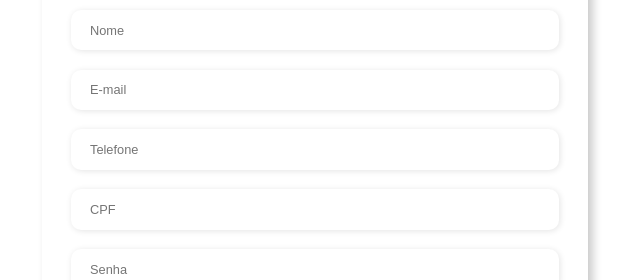
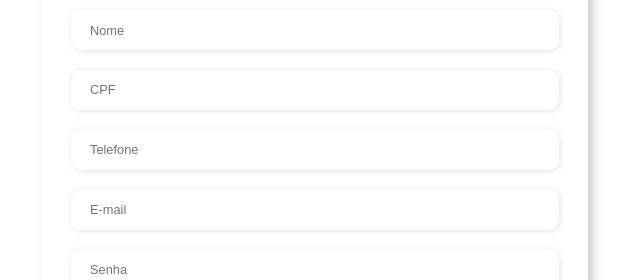
Before and after one commit to deborahwyny/projeto18-freela-front, a React (Vite) app: page /cadastro in a window 1280 px wide. Shown: the part 242-522 px from the top of the page, without its empty margins (325-965 px from the left). Built offline with nearby package versions, Linux system fonts and the light colour scheme.

Commit message:
cadastro formulario

```diff
--- a/src/pages/Cadastro.jsx
+++ b/src/pages/Cadastro.jsx
@@ -1,6 +1,6 @@
 import React from "react";
 import styled from "styled-components";
-import { Link, useNavigate } from "react-router-dom"; import Logo from "../components/Logo";
+import { Link, useNavigate } from "react-router-dom";
 import CadastreImage from "../assets/cadastre-se.png";
 import apiAuth from "../services/apiAuth";
 import { useState } from "react";
@@ -8,26 +8,43 @@ import { useState } from "react";
 
 
 export default function Cadastro() {
-    const [form, setForm] = useState({email: "", senha: "", telefone:"", cpf:"", senha:"", confirmaSenha:""})
+    const [form, setForm] = useState({nome:"", cpf:"", telefone:"", email: "", senha: "", senha:"", confirmar_senha:""})
     const navigate = useNavigate()
 
 
     function formulario(e){
-        setForm({...form, [e.target.name]:[e.target.value]})
+        setForm({...form, [e.target.name]:e.target.value})
 
       }
 
+      const body = {
+        nome: form.nome,
+        cpf: form.cpf,
+        telefone:form.telefone,
+        email: form.email,
+        senha: form.senha,
+        confirmar_senha: form.confirmar_senha
+      };
+
+
     function cadastroLogin(e) {
         e.preventDefault()
-        apiAuth.cadastro(form)
+        console.log(form)
+
+        if (form.senha !== form.confirmar_senha) {
+            alert("As senhas não coincidem. Verifique os campos de senha.");
+            return;
+          }
+      console.log("body", body)
+        apiAuth.cadastro(body)
           .then( res =>{
-            console.log(res.data)
+            console.log(res)
             navigate("/")
 
           })
           .catch(err =>{
-            console.log(err.response.data)
-            alert(err.response.data)
+            console.log(err.response)
+            alert(err.response)
 
 
           })
@@ -41,15 +58,14 @@ export default function Cadastro() {
                 <ImageContainer>
                     <CadastreImageStyled src={CadastreImage} alt="Imagem de Cadastre-se" />
                 </ImageContainer>
-                <Input placeholder="Nome" type="text" name="name" value={form.nome}  required onChange={formulario}/>
+                <Input placeholder="Nome" type="text" name="nome" value={form.nome}  required onChange={formulario}/>
+                <Input placeholder="CPF" type="text" required name="cpf" value={form.cpf} onChange={formulario}/>
+                <Input placeholder="Telefone" type="text" required name="telefone" value={form.telefone} onChange={formulario}/>
                 <Input placeholder="E-mail" type="email" name="email" value={form.email}  required onChange={formulario}/>
-                <Input placeholder="Telefone" type="text" required name="telefone" value={form.telefone} onChange={formulario}/>
-                <Input placeholder="CPF" type="text" required name="cpf" value={form.cpf} onChange={formulario}/>
                 <Input placeholder="Senha" type="password" name="senha" value={form.senha} required onChange={formulario}/>
-                <Input placeholder="Confirme a senha" type="password" name="confirmaSenha" required value={form.confirmaSenha} onChange={formulario}/>
+                <Input placeholder="Confirme a senha" type="password" name="confirmar_senha" required value={form.confirmar_senha} onChange={formulario}/>
                     <SubmitButton type="submit">Cadastrar</SubmitButton>
                     <Link to="/login"><Login>Já tem uma conta? Faça login!</Login> </Link>
-
 
             </Form>
 
```
